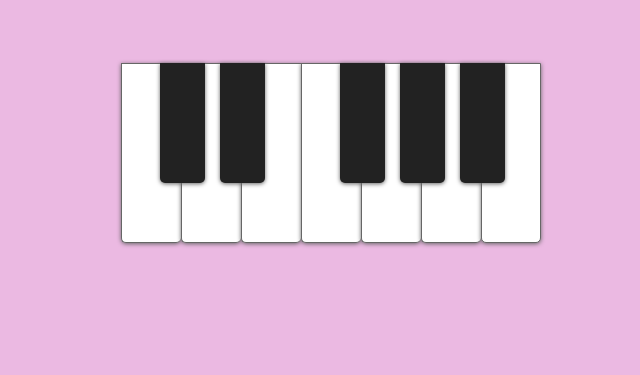
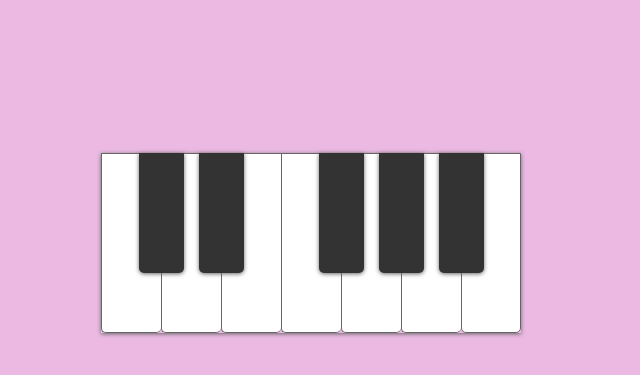
Before and after one commit to tamolei/pianoKeyboard, a website: page index.html in a window 1280 px wide. Shown: the part 247-622 px from the top of the page, without its empty margins (329-969 px from the left). Drawn offline with nearby package versions, Linux system fonts and the light colour scheme.

Commit message:
feat(scss): fix styles - redesign - hover actions

```diff
--- a/css/scss/style.scss
+++ b/css/scss/style.scss
@@ -2,7 +2,7 @@
   box-sizing: border-box;
 }
 $white: #ffffff;
-$black: #222222;
+$black: #333333;
 $shadow: #666666;
 
 
@@ -15,40 +15,79 @@ body {
   background: #ebb9e2;
 }
 
-ul {
+#piano {
+  position: relative;
   list-style: none;
   display: flex;
+  width: 420px;
 }
-ul .key {
-  position: relative;
+
+.white-keys, .black-keys {
+  position: absolute;
+  display: flex;
+  justify-content: center;
+}
+
+.white-keys {
+  box-shadow: 0px 1px 4px $shadow;
+}
+
+.black-keys {
+  z-index: 2;
+  display: flex;
+  justify-content: flex-start;
+}
+
+.group-2 {
+  margin: 0 0 0 37.5px;
+  width:105px;
+  display: flex;
+  justify-content: flex-start;
+}
+
+.group-2 .black-key:first-child,
+.group-3 .black-key:first-child {
+  margin: 0
+}
+
+.group-3 {
+  margin: 0 0 0 75px;
+  width: 165px;
+  display: flex;
+  justify-content: flex-start;
+}
+
+.white-keys .key {
   width: 60px;
   height: 180px;
   border: 1px solid $shadow;
   border-right: none;
   background: $white;
   border-radius: 0 0 5px 5px;
-  box-shadow: 0px 1px 4px $shadow;
   cursor: pointer;
   display: flex;
-  justify-content: center;
   align-items: flex-end;
   padding-bottom: 10px;
 }
-ul .key:last-child {
+.white-keys .key:last-child {
   border-right: 1px solid $shadow;
 }
-ul .black-key {
-  position: absolute;
+.white-keys>.key:hover {
+  background: #f0f0f0;
+}
+.black-keys .black-key {
   top: -1px;
-  left: 37.5px;
   width: 45px;
   height: 120px;
   background: $black;
   border-radius: 0 0 5px 5px;
   box-shadow: 0px 1px 4px $shadow;
-  z-index: 999;
   display: flex;
-  justify-content: center;
   align-items: flex-end;
   padding-bottom: 10px;
+  margin: 0 0 0 15px;
 }
+.black-keys .black-key:hover {
+  background: #000;
+  cursor: pointer;
+}
--- a/index.html
+++ b/index.html
@@ -13,27 +13,28 @@
 </head>
 
 <body>
-  <ul id="piano">
-    <li data-note="C4" class="key">
-      <div data-note="C#4" class="black-key"></div>
-    </li>
-    <li data-note="D4" class="key">
-      <div data-note="D#4" class="black-key"></div>
-    </li>
-    <li data-note="E4" class="key">
-    </li>
-    <li data-note="F4" class="key">
-      <div data-note="F#4" class="black-key"></div>
-    </li>
-    <li data-note="G4" class="key">
-      <div data-note="G#4" class="black-key"></div>
-    </li>
-    <li data-note="A4" class="key">
-      <div data-note="A#4" class="black-key"></div>
-    </li>
-    <li data-note="B4" class="key">
-    </li>
-  </ul>
+  <div id="piano">
+    <div class="black-keys">
+      <div class="group-2">
+        <div data-note="C#4" class="black-key"></div>
+        <div data-note="D#4" class="black-key"></div>
+      </div>
+      <div class="group-3">
+        <div data-note="F#4" class="black-key"></div>
+        <div data-note="G#4" class="black-key"></div>
+        <div data-note="A#4" class="black-key"></div>
+      </div>
+    </div>
+    <div class="white-keys">
+      <div data-note="C4" class="key"></div>
+      <div data-note="D4" class="key"></div>
+      <div data-note="E4" class="key"></div>
+      <div data-note="F4" class="key"></div>
+      <div data-note="G4" class="key"></div>
+      <div data-note="A4" class="key"></div>
+      <div data-note="B4" class="key"></div>
+    </div>
+  </div>
 
 </body>
 
```
Also changed, not shown: build/css/style.css, build/css/style.min.css.
